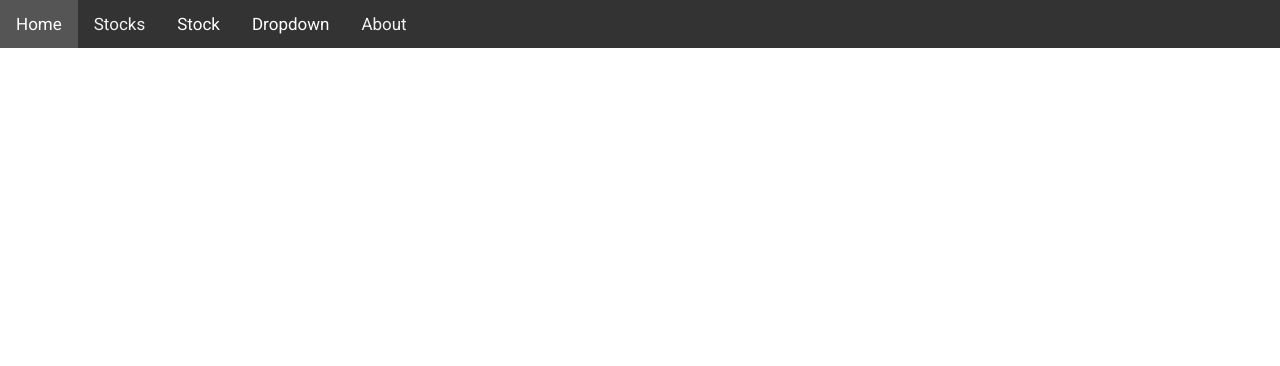
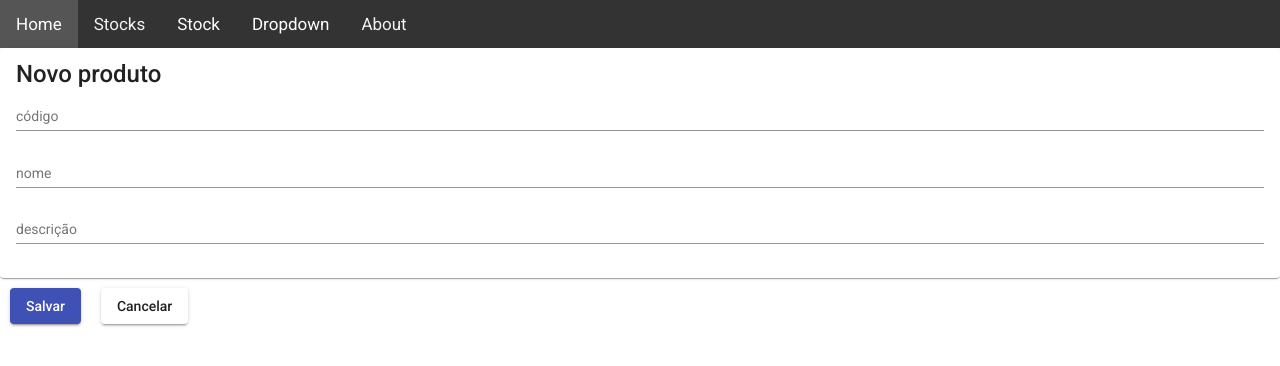
Before and after one commit to msansone73/angular-stockscontrol, an Angular app: page /stocks-update/1 in a window 1280 px wide. Before the commit this address led to /. Shown: the top 366 px of the page. Built offline with nearby package versions, Linux system fonts and the light colour scheme; no server answers.

Commit message:
Added update Stock form

```diff
--- a/src/app/app-routing.module.ts
+++ b/src/app/app-routing.module.ts
@@ -1,3 +1,4 @@
+import { StocksUpdateComponent } from './pages/stocks-update/stocks-update.component';
 import { NgModule } from '@angular/core';
 import { RouterModule, Routes } from '@angular/router';
 import { HomeComponent } from './pages/home/home.component';
@@ -8,6 +9,7 @@ const routes: Routes = [
   {  path: "", component: HomeComponent  },
   {  path: "stocks", component: StocksComponent  },
   {  path: "stocks-create", component: StocksCreateComponent  },
+  {  path: "stocks-update/:id" , component: StocksUpdateComponent}
 
 ];
 
--- a/src/app/app.module.ts
+++ b/src/app/app.module.ts
@@ -20,6 +20,7 @@ import { MatSnackBarModule } from '@angular/material/snack-bar'
 import { MatCardModule } from '@angular/material/card';
 import { StocksReadComponent } from './pages/stocks-read/stocks-read.component'
 import {MatTableModule} from '@angular/material/table';
+import { StocksUpdateComponent } from './pages/stocks-update/stocks-update.component';
 
 
 
@@ -31,7 +32,8 @@ import {MatTableModule} from '@angular/material/table';
     HomeComponent,
     TitleComponent,
     StocksCreateComponent,
-    StocksReadComponent
+    StocksReadComponent,
+    StocksUpdateComponent
   ],
   imports: [
     BrowserModule,
--- a/src/app/pages/stocks-read/stocks-read.component.html
+++ b/src/app/pages/stocks-read/stocks-read.component.html
@@ -21,9 +21,18 @@
         <td mat-cell *matCellDef="let stock"> {{stock.description}}</td>
     </ng-container>
 
-    <ng-container matColumnDef="action">
+    <ng-container matColumnDef="actiondelete">
         <th mat-header-cell  *matHeaderCellDef></th>
-        <td mat-cell *matCellDef="let stock"> <button (click)="delete(stock.id)" >delete</button> </td>
+        <td mat-cell *matCellDef="let stock">
+            <button (click)="delete(stock.id)" >delete</button>
+        </td>
+    </ng-container>
+
+    <ng-container matColumnDef="actionupdate">
+        <th mat-header-cell  *matHeaderCellDef></th>
+        <td mat-cell *matCellDef="let stock">
+            <button (click)="goUpdate(stock.id)" >update</button>
+        </td>
     </ng-container>
 
     <tr mat-header-row *matHeaderRowDef="displayedColumns"></tr>
--- a/src/app/pages/stocks-read/stocks-read.component.ts
+++ b/src/app/pages/stocks-read/stocks-read.component.ts
@@ -1,6 +1,7 @@
 import { StockService } from './../../services/stock.service';
 import { Component, OnInit } from '@angular/core';
 import { Stock } from 'src/app/model/stock.model';
+import { Router } from '@angular/router';
 
 @Component({
   selector: 'app-stocks-read',
@@ -10,9 +11,10 @@ import { Stock } from 'src/app/model/stock.model';
 export class StocksReadComponent implements OnInit {
 
   stocks: Stock[]
-  displayedColumns: string[] = ['id','cod', 'name', 'description', 'action'];
+  displayedColumns: string[] = ['id','cod', 'name', 'description', 'actiondelete', 'actionupdate'];
 
-  constructor(private stockService : StockService) { }
+  constructor(private stockService : StockService,
+              private router: Router) { }
 
   ngOnInit(): void {
     this.carrega()
@@ -30,4 +32,9 @@ export class StocksReadComponent implements OnInit {
     this.stockService.delete(id).subscribe(()=>this.carrega())
   }
 
+  goUpdate(id:number):void {
+    //this.router.navigate(["stocks-update", id])
+    this.router.navigate(['stocks-update', id])
+  }
+
 }
--- /dev/null
+++ b/src/app/pages/stocks-update/stocks-update.component.css
@@ -0,0 +1,8 @@
+form {
+    display: flex;
+    flex-direction: column;
+}
+
+button {
+    margin: 10px;
+}
--- /dev/null
+++ b/src/app/pages/stocks-update/stocks-update.component.html
@@ -0,0 +1,25 @@
+
+<mat-card>
+    <mat-card-title>Novo produto</mat-card-title>
+    <form>
+        <mat-form-field>
+            <input matInput placeholder="código"
+            [(ngModel)]="stock.cod"
+            name="cod">
+        </mat-form-field>
+        <mat-form-field>
+            <input matInput placeholder="nome"
+            [(ngModel)]="stock.name"
+            name="name">
+        </mat-form-field>
+        <mat-form-field>
+            <input matInput placeholder="descrição"
+            [(ngModel)]="stock.description"
+            name="description">
+        </mat-form-field>
+    </form>
+
+</mat-card>
+
+<button mat-raised-button color="primary" (click)="updateStock('produto criado.')">Salvar</button>
+<button mat-raised-button (click)="cancelar()">Cancelar</button>
--- /dev/null
+++ b/src/app/pages/stocks-update/stocks-update.component.ts
@@ -0,0 +1,47 @@
+import { Component, OnInit } from '@angular/core';
+import { Router, ActivatedRoute } from '@angular/router'
+import { Stock } from 'src/app/model/stock.model';
+import { StockService } from 'src/app/services/stock.service';
+
+@Component({
+  selector: 'app-stocks-update',
+  templateUrl: './stocks-update.component.html',
+  styleUrls: ['./stocks-update.component.css']
+})
+export class StocksUpdateComponent implements OnInit {
+
+
+  stock:Stock = {
+    "id":0,
+    "cod":"",
+    "name":"",
+    "description":""
+  }
+
+  constructor(private stockService: StockService,
+    private router: Router,
+    private route: ActivatedRoute) { }
+
+  ngOnInit(): void {
+
+    let nid:number  = Number.parseInt(this.route.snapshot.paramMap.get('id'));
+    this.stockService.readById(nid).subscribe(
+      (data) => this.stock=data
+    )
+  }
+
+  updateStock(mensagem:string):void{
+    this.stockService.update(this.stock, this.stock.id).subscribe(
+        ()=> {
+          this.stockService.showMessage(mensagem)
+          this.router.navigate(['stocks'])
+        }
+      )
+
+  }
+
+  cancelar():void{
+    this.router.navigate(['stocks'])
+  }
+
+}
--- a/src/app/services/stock.service.ts
+++ b/src/app/services/stock.service.ts
@@ -32,8 +32,16 @@ export class StockService {
     return this.http.get<Stock[]>(this.baseUrl)
   }
 
+  readById(id: number):Observable<Stock>{
+    return this.http.get<Stock>(this.baseUrl+"/"+id)
+  }
+
   delete(id:number):Observable<Stock[]>{
     return this.http.delete<Stock[]>(this.baseUrl+"/"+id)
   }
 
+  update(stock:Stock, id:number):Observable<Stock[]>{
+    return this.http.put<Stock[]>(this.baseUrl+"/"+id, stock)
+  }
+
 }
```
